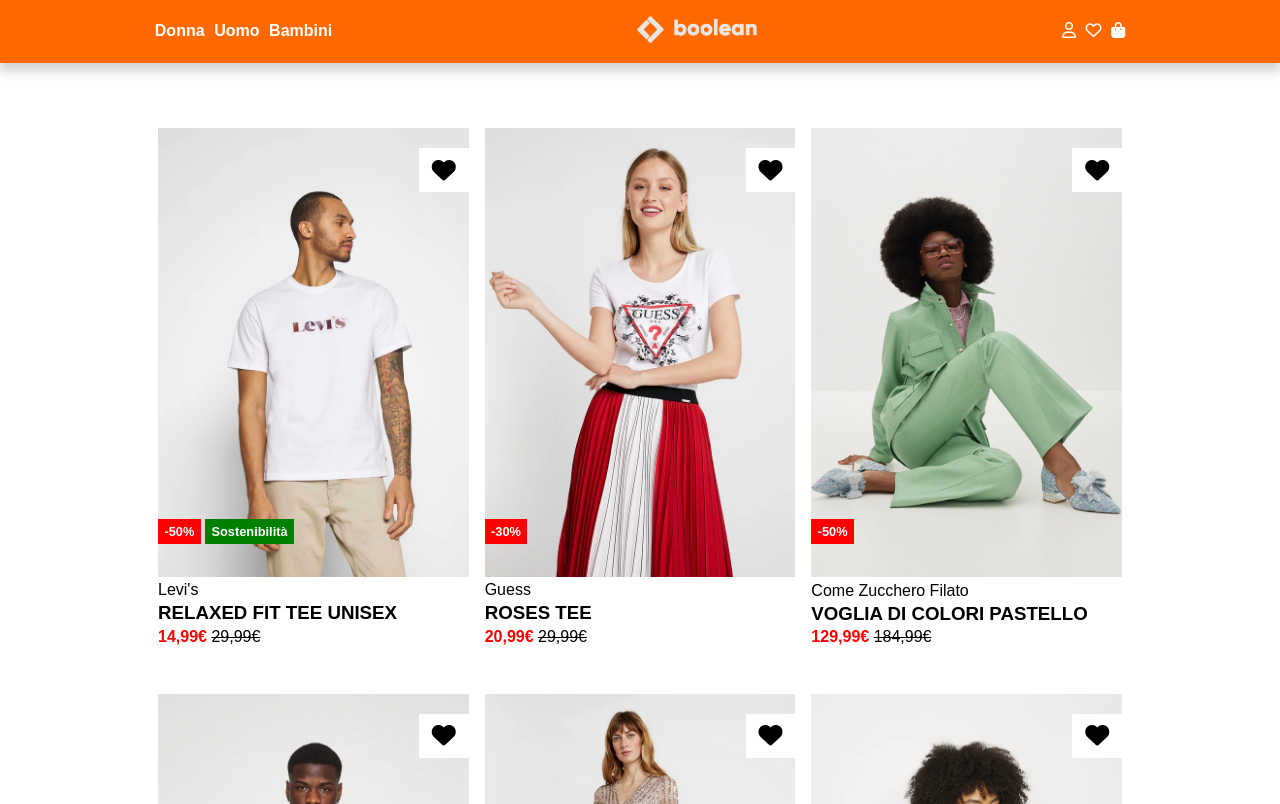
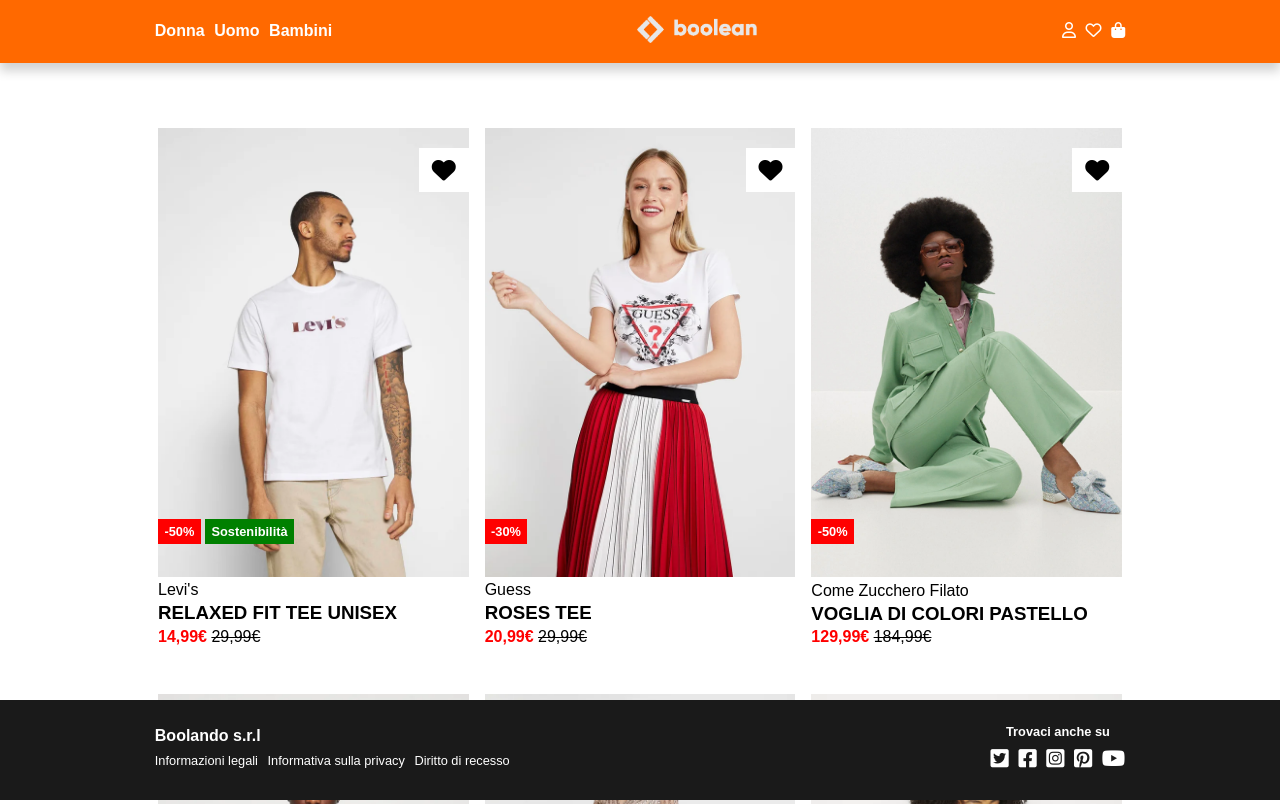
Before and after one commit to ElyPoli/html-css-boolando, a plain HTML site: page index.html in a window 1280 px wide. Shown: the top 804 px of the page. Drawn offline with Linux system fonts and the light colour scheme.

Commit message:
added footer

```diff
--- a/css/style.css
+++ b/css/style.css
@@ -38,9 +38,9 @@ nav {
     -o-box-shadow: 0px 8px 10px 0px #d2d2d2;
     box-shadow: 0px 8px 10px 0px #d2d2d2;
     position: fixed;
-    z-index: 2;
     top: 0;
     width: 100%;
+    z-index: 2;
 }
 
 nav .flex {
@@ -74,7 +74,7 @@ nav ul a {
 
 /* Start Main */
 main {
-    padding-top: 8rem;
+    padding: 8rem 0 5rem 0;
 }
 
 main .flex {
@@ -130,9 +130,6 @@ main .flex {
     font-weight: normal;
 }
 
-
-
-/*****************/
 .label {
     position: absolute;
     bottom: 150px;
@@ -172,3 +169,50 @@ main .flex {
     color: #ff0000;
 }
 /* End Main */
+
+/* Start Footer */
+footer {
+    background-color: #1a1a1a;
+    padding-top: 1.5rem;
+    position: fixed;
+    bottom: 0;
+    width: 100%;
+    z-index: 2;
+}
+
+footer .flex {
+    justify-content: space-between;
+    align-items: center;
+}
+
+footer h3, h4 {
+    color: #ffffff;
+}
+
+footer h3 {
+    font-size: 1rem;
+    padding-left: .3rem;
+}
+
+footer h4 {
+    font-size: .8rem;
+    text-align: center;
+}
+
+footer ul {
+    list-style: none;
+    display: flex;
+    align-items: center;
+    justify-content: center;
+}
+
+footer > div > div:nth-of-type(1) ul a {
+    font-size: 1.3rem;
+}
+
+footer ul a {
+    display: inline-block;
+    padding: .5rem .3rem 1.8rem .3rem;
+    font-size: .8rem;
+}
+/* End Footer */
--- a/index.html
+++ b/index.html
@@ -187,5 +187,31 @@
                 </section>
             </div>
         </main>
+
+        <footer>
+            <div class="centered flex">
+                <!-- Elenco link -->
+                <section>
+                    <h3>Boolando s.r.l</h3>
+                    <ul>
+                        <li><a href="#">Informazioni legali</a></li>
+                        <li><a href="#">Informativa sulla privacy</a></li>
+                        <li><a href="#">Diritto di recesso</a></li>
+                    </ul>
+                </section>
+
+                <!-- Elenco icone social -->
+                <div>
+                    <h4>Trovaci anche su</h4>
+                    <ul>
+                        <li><a href="#"><i class="fa-brands fa-square-twitter"></i></a></li>
+                        <li><a href="#"><i class="fa-brands fa-square-facebook"></i></a></li>
+                        <li><a href="#"><i class="fa-brands fa-square-instagram"></i></a></li>
+                        <li><a href="#"><i class="fa-brands fa-square-pinterest"></i></a></li>
+                        <li><a href="#"><i class="fa-brands fa-youtube"></i></a></li>
+                    </ul>
+                </div>
+            </div>
+        </footer>
     </body>
 </html>
```
